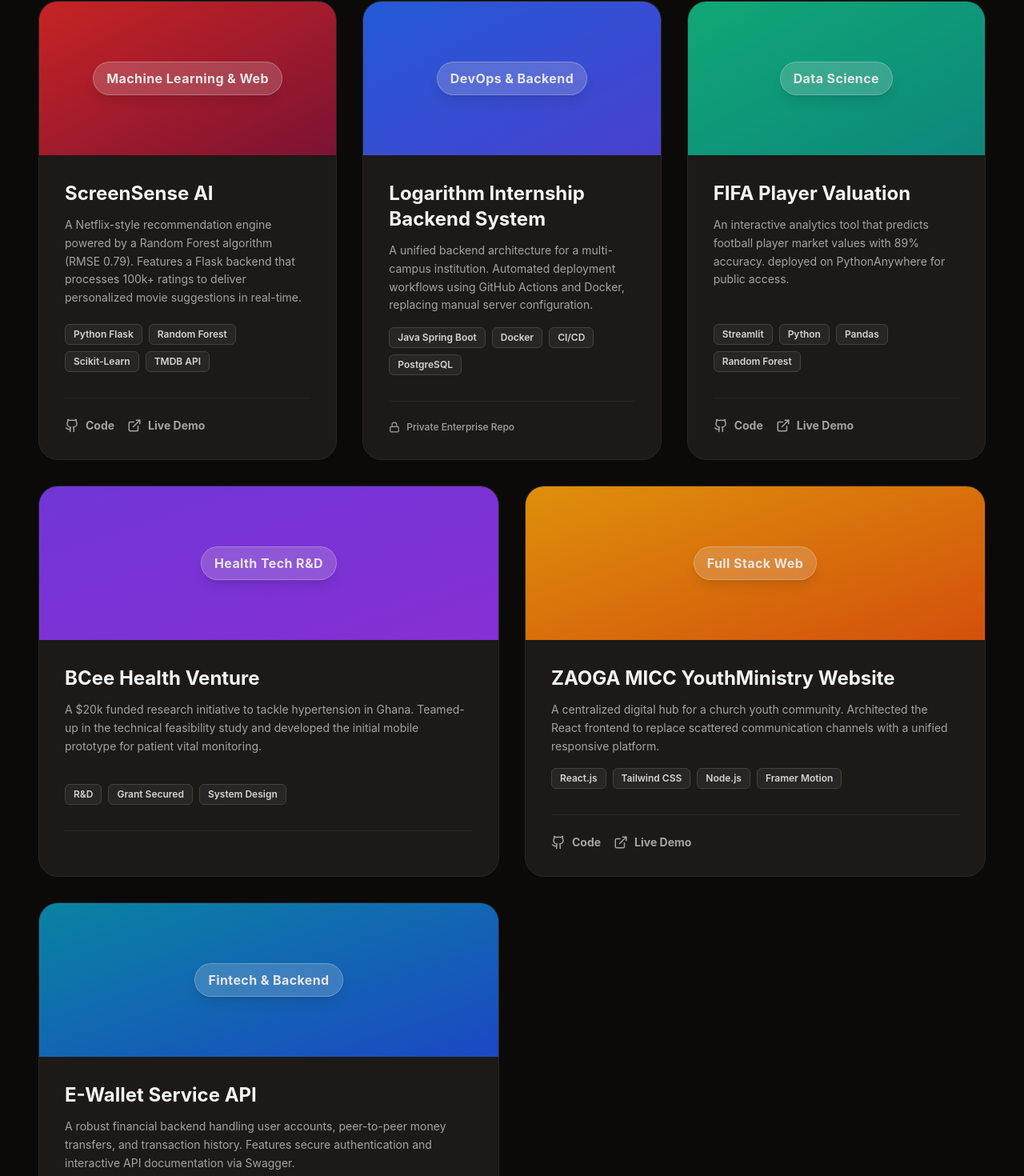
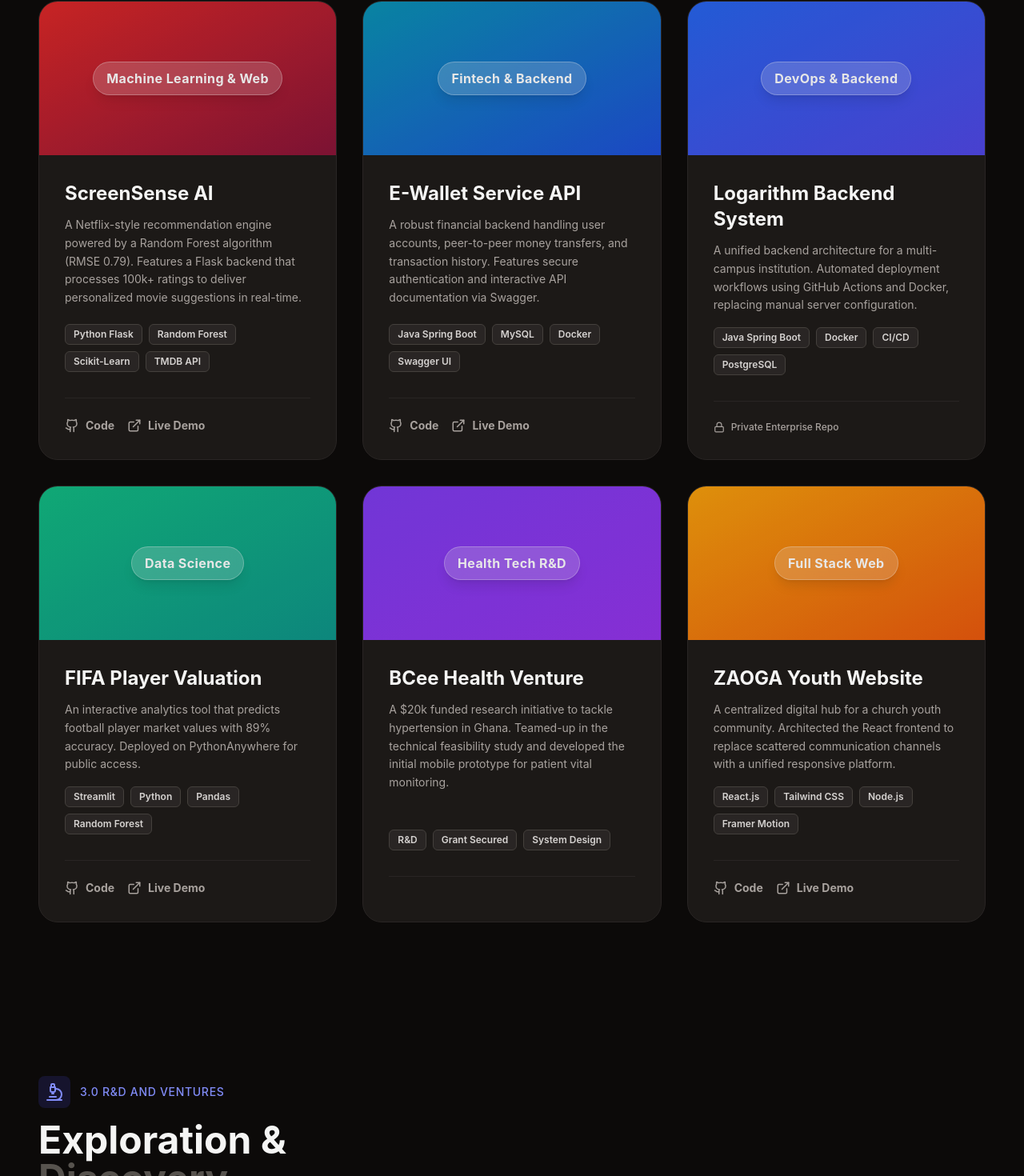
Before and after one commit to zviko163/FUTURE_FS_01, a React (Vite) app in the folder shammah-portfolio/: page / in a window 1280 px wide. Shown: the part 2131-3601 px from the top of the page at 80% size. Built offline with nearby package versions, Linux system fonts and the light colour scheme.

Commit message:
fixed arrangement of projects

```diff
--- a/shammah-portfolio/src/components/Projects.tsx
+++ b/shammah-portfolio/src/components/Projects.tsx
@@ -1,3 +1,4 @@
+import React from 'react';
 import { motion } from 'framer-motion';
 import { ExternalLink, Github, ArrowUpRight, Lock } from 'lucide-react';
 
@@ -7,12 +8,21 @@ const projects = [
     category: "Machine Learning & Web",
     desc: "A Netflix-style recommendation engine powered by a Random Forest algorithm (RMSE 0.79). Features a Flask backend that processes 100k+ ratings to deliver personalized movie suggestions in real-time.",
     tags: ["Python Flask", "Random Forest", "Scikit-Learn", "TMDB API"],
-    links: { demo: "http://zviko163.pythonanywhere.com", code: "https://github.com/zviko163/ML_Final---MovieLens-Dataset" }, // Added live link from report!
+    links: { demo: "http://zviko163.pythonanywhere.com", code: "https://github.com/zviko163/ML_Final---MovieLens-Dataset" },
     private: false,
     color: "from-red-600 to-rose-900"
   },
   {
-    title: "Logarithm Internship Backend System",
+    title: "E-Wallet Service API",
+    category: "Fintech & Backend",
+    desc: "A robust financial backend handling user accounts, peer-to-peer money transfers, and transaction history. Features secure authentication and interactive API documentation via Swagger.",
+    tags: ["Java Spring Boot", "MySQL", "Docker", "Swagger UI"],
+    links: { demo: "http://194.147.58.241:8082/swagger-ui/index.html", code: "https://github.com/zviko163/FUTURE_FS_01" },
+    private: false,
+    color: "from-cyan-600 to-blue-700"
+  },
+  {
+    title: "Logarithm Backend System",
     category: "DevOps & Backend",
     desc: "A unified backend architecture for a multi-campus institution. Automated deployment workflows using GitHub Actions and Docker, replacing manual server configuration.",
     tags: ["Java Spring Boot", "Docker", "CI/CD", "PostgreSQL"],
@@ -23,7 +33,7 @@ const projects = [
   {
     title: "FIFA Player Valuation",
     category: "Data Science",
-    desc: "An interactive analytics tool that predicts football player market values with 89% accuracy. deployed on PythonAnywhere for public access.",
+    desc: "An interactive analytics tool that predicts football player market values with 89% accuracy. Deployed on PythonAnywhere for public access.",
     tags: ["Streamlit", "Python", "Pandas", "Random Forest"],
     links: { demo: "https://fifa-scout.streamlit.app/", code: "https://github.com/zviko163/ML_Individual_Project" },
     private: false,
@@ -31,7 +41,7 @@ const projects = [
   },
   {
     title: "BCee Health Venture",
-    category: "Health Tech R&D", // <--- stronger category
+    category: "Health Tech R&D",
     desc: "A $20k funded research initiative to tackle hypertension in Ghana. Teamed-up in the technical feasibility study and developed the initial mobile prototype for patient vital monitoring.",
     tags: ["R&D", "Grant Secured", "System Design"],
     links: { demo: null, code: null },
@@ -39,22 +49,13 @@ const projects = [
     color: "from-violet-600 to-purple-600"
   },
   {
-    title: "ZAOGA MICC YouthMinistry Website",
+    title: "ZAOGA Youth Website",
     category: "Full Stack Web",
     desc: "A centralized digital hub for a church youth community. Architected the React frontend to replace scattered communication channels with a unified responsive platform.",
     tags: ["React.js", "Tailwind CSS", "Node.js", "Framer Motion"],
     links: { demo: "#", code: "https://github.com/zviko163/zaoga-micc-youth-website" },
     private: false,
     color: "from-amber-500 to-orange-600"
-  },
-  {
-    title: "E-Wallet Service API",
-    category: "Fintech & Backend",
-    desc: "A robust financial backend handling user accounts, peer-to-peer money transfers, and transaction history. Features secure authentication and interactive API documentation via Swagger.",
-    tags: ["Java Spring Boot", "MySQL", "Docker", "Swagger UI"],
-    links: { demo: "http://194.147.58.241:8082/swagger-ui/index.html", code: "https://github.com/zviko163/FUTURE_FS_01" },
-    private: false,
-    color: "from-cyan-600 to-blue-700"
   },
 ];
 
@@ -87,15 +88,10 @@ const Projects = () => {
         </a>
       </motion.div>
 
-      {/* Grid Layout - 5 Items Logic */}
-      {/* The classes below ensure the last item centers itself if it's alone on a row */}
+      {/* Grid Layout - 6 Items Logic */}
       <div className="grid grid-cols-1 md:grid-cols-2 lg:grid-cols-6 gap-8">
 
         {projects.map((project, i) => {
-          // Logic: First 4 items span 2 cols (making a 3-col grid effectively).
-          // The 5th item spans across to look centered or we treat it as a 2-3 split.
-          // SIMPLER APPROACH: Just use a standard grid and let them flow.
-
           return (
             <motion.div
               key={i}
@@ -105,12 +101,11 @@ const Projects = () => {
               transition={{ delay: i * 0.1 }}
               className={`
                 group relative rounded-3xl bg-white dark:bg-stone-900 border border-stone-200 dark:border-stone-800 overflow-hidden hover:shadow-2xl hover:shadow-stone-900/10 dark:hover:shadow-black/50 transition-all duration-500 flex flex-col
-                ${i >= 3 ? 'lg:col-span-3' : 'lg:col-span-2'}
+                lg:col-span-2
               `}
-              // ^ CSS TRICK: This makes the top 3 items take 1/3 width each, and bottom 2 items take 1/2 width each.
-              // This creates a perfect "3 on top, 2 on bottom" layout.
+              // ^ UPDATED: With 6 items, 'lg:col-span-2' makes a perfect 3-column grid for everyone.
             >
-              {/* Project Cover */}
+              {/* Project Cover / Header */}
               <div className={`h-48 w-full bg-gradient-to-br ${project.color} opacity-90 group-hover:scale-105 transition-transform duration-700 ease-out flex items-center justify-center`}>
                 <span className="px-4 py-2 bg-white/20 backdrop-blur-md rounded-full text-white font-bold tracking-wide border border-white/30 shadow-lg">
                   {project.category}
```
